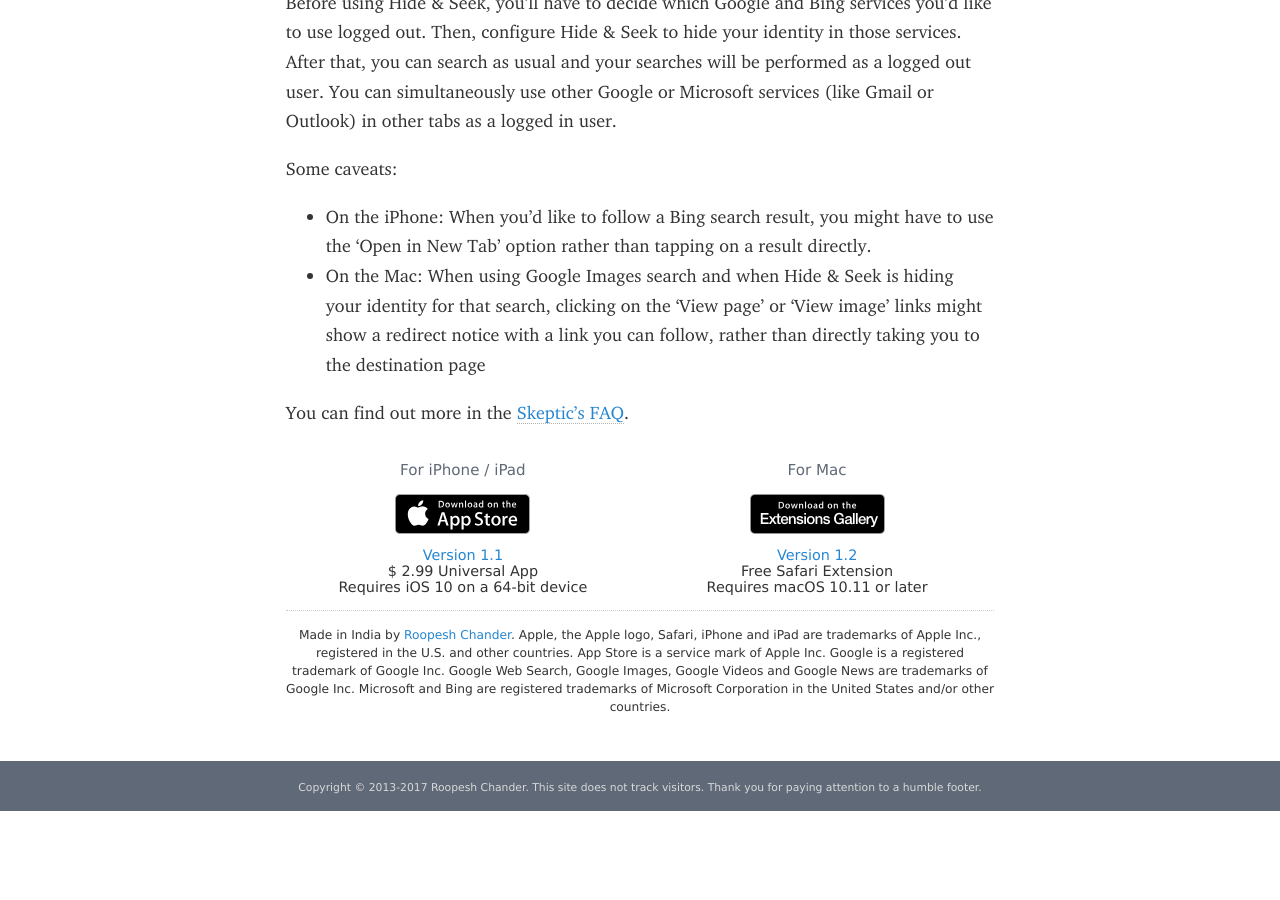
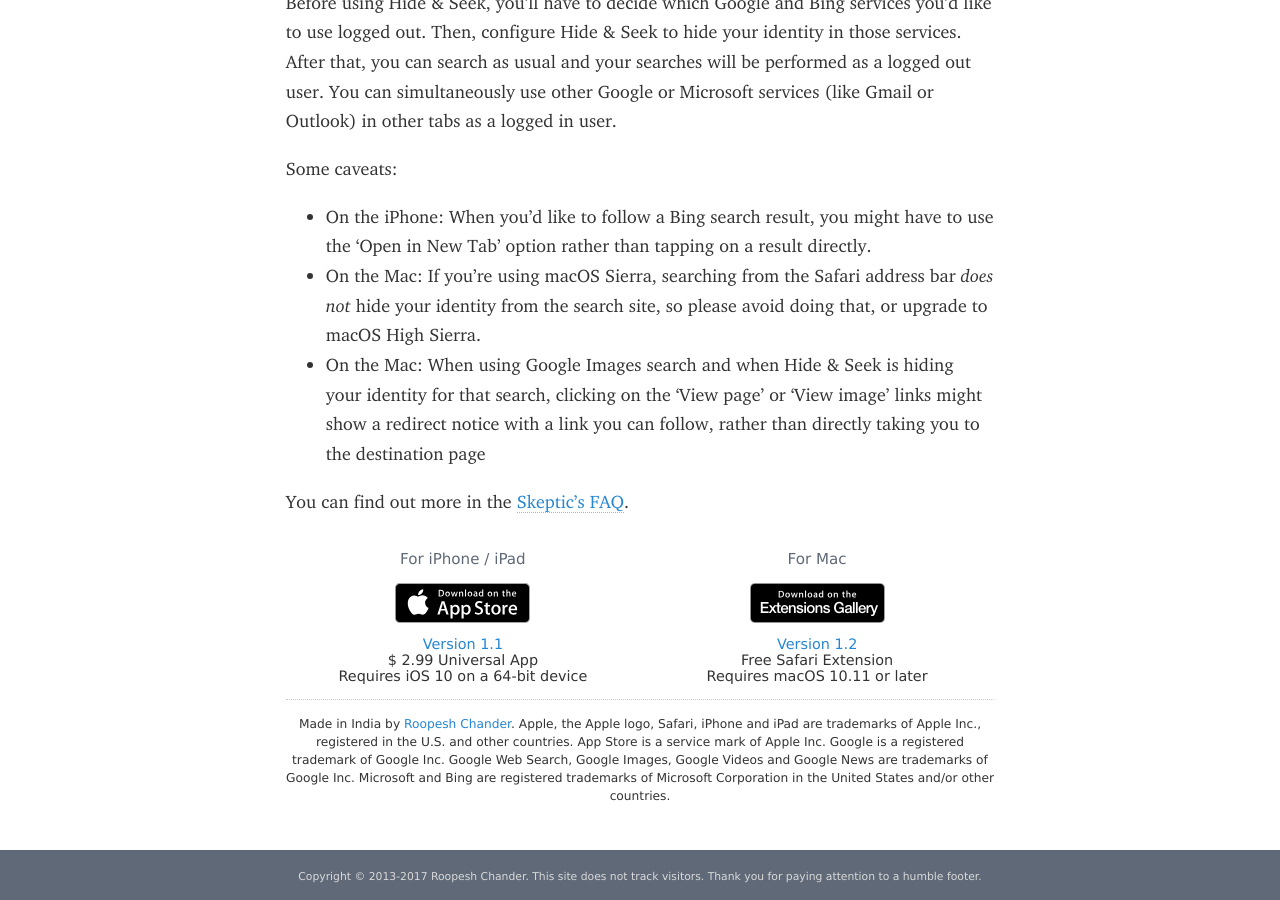
Before and after one commit to roop/roop.github.io, a Jekyll site: the page built from hideandseek/index.md, in a window 1280 px wide and 900 px high, scrolled down 1278 px. Built offline with Jekyll 4.4.1, drawn with Linux system fonts in a browser that asks for light colours; some web fonts are replaced; before the commit the page ends 2089 px from its top, so only the background shows below that.

Commit message:
Hide & Seek: Add caveat for macOS Sierra bug

```diff
--- a/hideandseek/index.md
+++ b/hideandseek/index.md
@@ -61,6 +61,9 @@
   - On the iPhone: When you’d like to follow a Bing search result, you
     might have to use the ‘Open in New Tab’ option rather than tapping
     on a result directly.
+  - On the Mac: If you're using macOS Sierra, searching from the Safari
+    address bar _does not_ hide your identity from the search site, so
+    please avoid doing that, or upgrade to macOS High Sierra.
   - On the Mac: When using Google Images search and when Hide & Seek is
     hiding your identity for that search, clicking on the ‘View page’ or
     ‘View image’ links might show a redirect notice with a link you can
```
